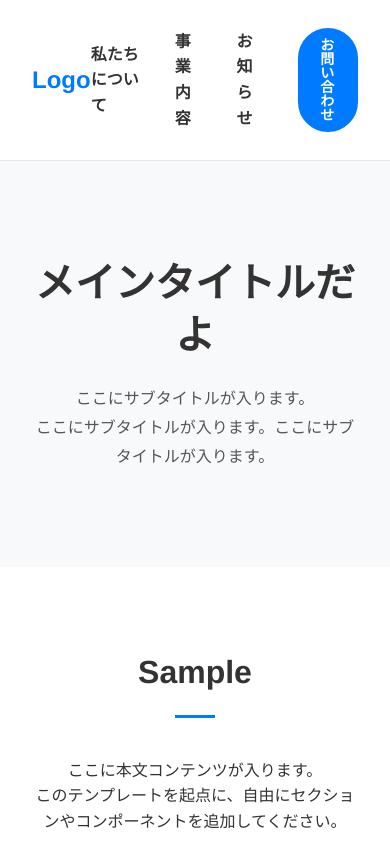
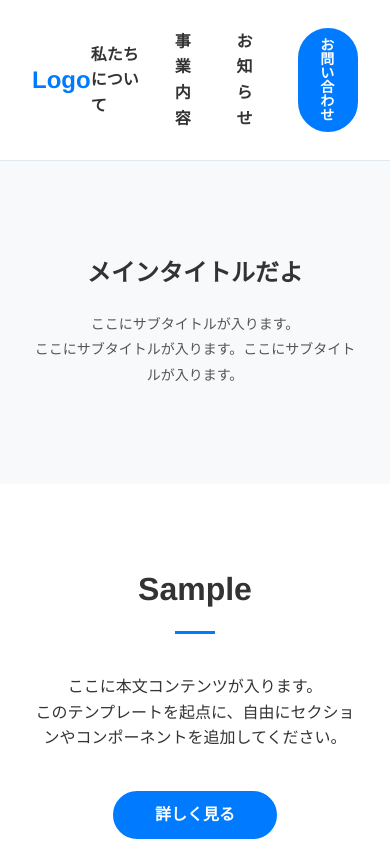
Before and after one commit to hirataro-89/vite-present-template, a website built with Vite: page src/index.html in a window 390 px wide. Shown: the top 844 px of the page. Built offline with nearby package versions, Linux system fonts and the light colour scheme.

Commit message:
feat(hero): container-type追加・clamp()でFV流体タイポグラフィ、max-widthをmin()に統一

```diff
--- a/src/scss/layout/_hero.scss
+++ b/src/scss/layout/_hero.scss
@@ -1,22 +1,23 @@
 @scope (.hero) {
   :scope {
+    container-type: inline-size;
     background-color: var(--color-bg);
     padding-block: 6rem;
     text-align: center;
   }
 
   .main-title {
-    font-size: 2.5rem;
+    font-size: clamp(1.5rem, 5cqi, 2.5rem);
     font-weight: bold;
     line-height: 1.3;
     margin-block-end: 1.5rem;
   }
 
   .sub-title {
-    font-size: 1rem;
+    font-size: clamp(0.875rem, 2.5cqi, 1rem);
     line-height: 1.8;
     color: var(--color-text-muted);
-    max-width: 800px;
+    width: min(800px, 100%);
     margin-inline: auto;
   }
 }
--- a/src/scss/layout/_section.scss
+++ b/src/scss/layout/_section.scss
@@ -5,7 +5,7 @@
   }
 
   .text {
-    max-width: 700px;
+    width: min(700px, 100%);
     margin-inline: auto;
     margin-block-end: 2.5rem;
   }
```
